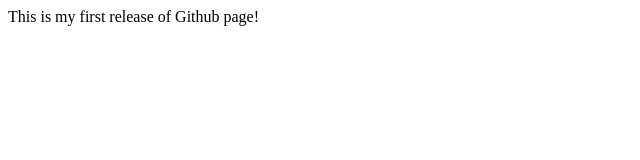
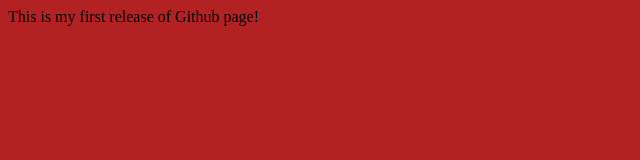
Before and after one commit to bcm5645/bcm5645.github.io, a plain HTML site: page index.html in a window 1280 px wide. Shown: the whole page, without its empty margins (0-640 px from the left). Drawn offline with Linux system fonts and the light colour scheme.

Commit message:
Dodanie pliku style.css

```diff
--- a/index.html
+++ b/index.html
@@ -5,6 +5,7 @@
     <meta name="viewport" content="width=device-width, initial-scale=1.0">
     <meta http-equiv="X-UA-Compatible" content="ie=edge">
     <title>Document</title>
+    <link rel="stylesheet"  href = "style.css">
 </head>
 <body>
     This is my first release of Github page!
--- /dev/null
+++ b/style.css
@@ -0,0 +1,3 @@
+body{
+    background-color: firebrick;
+}
```
